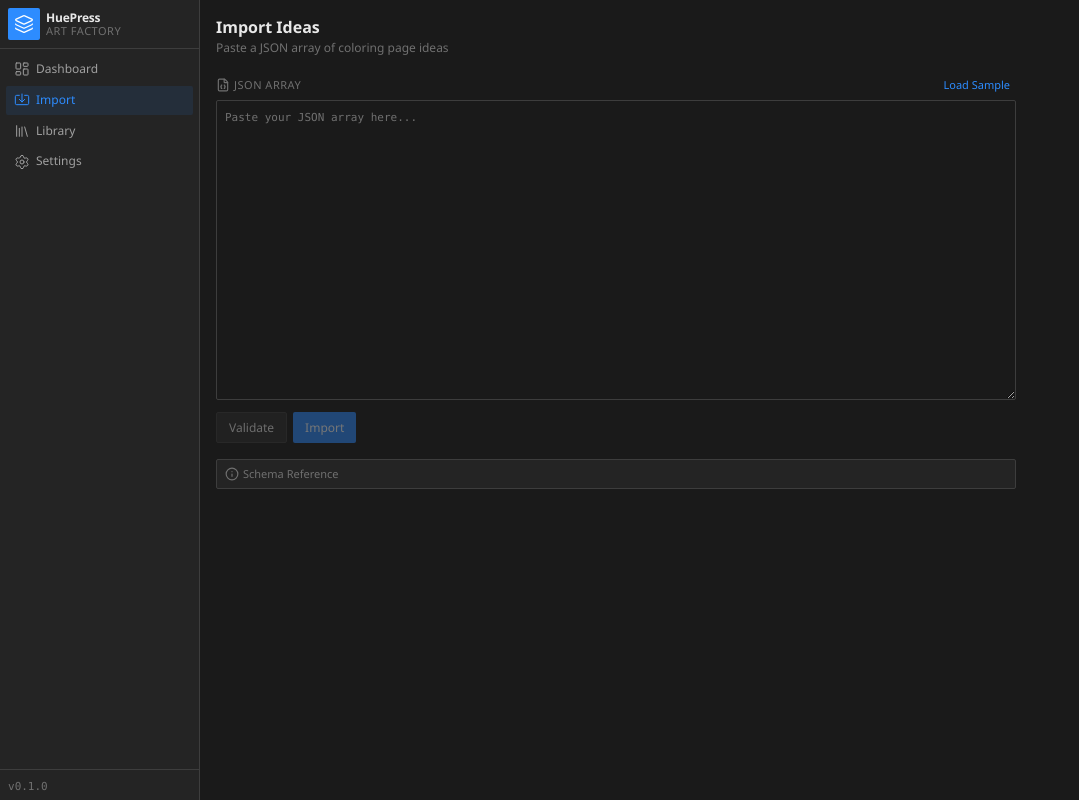
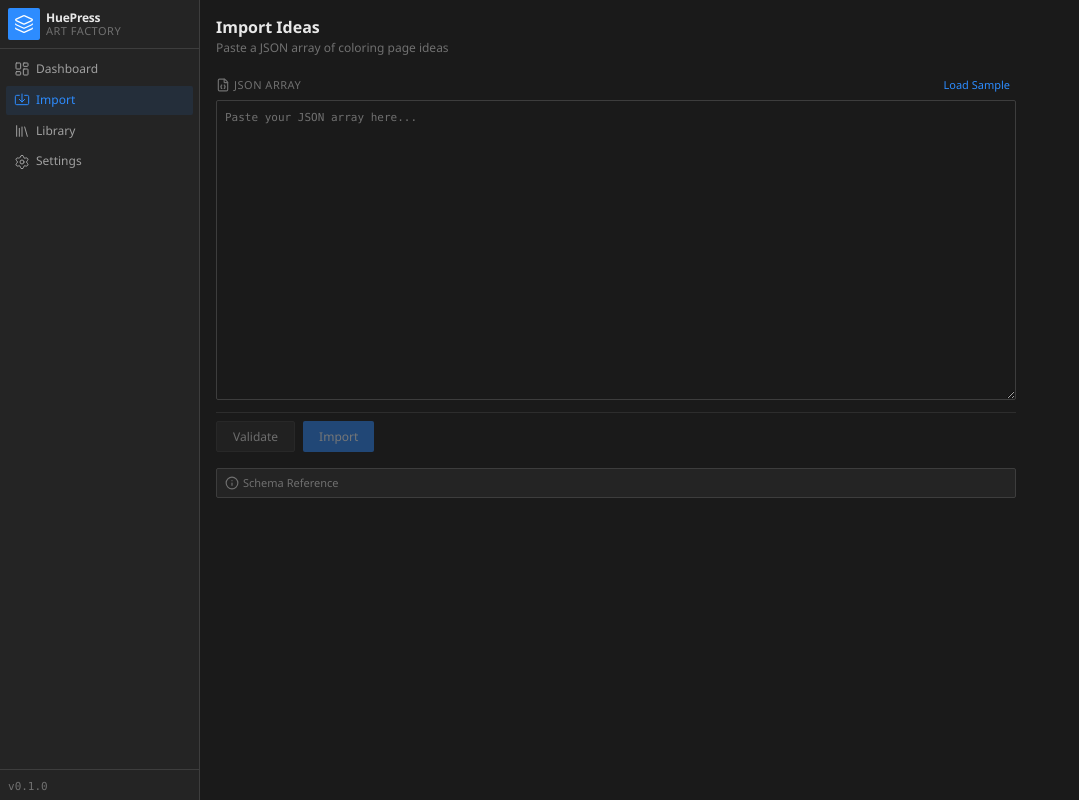
Before and after one commit to heymarcell/huepress-art-factory, a React (Vite) app: page /import in a window 1280 px wide. Shown: the whole page, without its empty margins (0-1079 px from the left). Built offline with nearby package versions, Linux system fonts and the light colour scheme.

Commit message:
fix: UI/UX improvements - grid sizing, button styling, lint cleanup

```diff
--- a/src/renderer/pages/Dashboard.module.css
+++ b/src/renderer/pages/Dashboard.module.css
@@ -83,7 +83,7 @@
 /* Stats Grid */
 .statsGrid {
   display: grid;
-  grid-template-columns: repeat(auto-fit, minmax(140px, 1fr));
+  grid-template-columns: repeat(6, 1fr);
   gap: var(--space-3);
 }
 
--- a/src/renderer/pages/Import.module.css
+++ b/src/renderer/pages/Import.module.css
@@ -166,13 +166,15 @@
 /* Actions */
 .actions {
   display: flex;
-  gap: var(--space-3);
+  gap: var(--space-4);
   margin-bottom: var(--space-6);
+  padding-top: var(--space-4);
+  border-top: 1px solid var(--color-border-subtle);
 }
 
 .btnSecondary,
 .btnPrimary {
-  padding: var(--space-3) var(--space-5);
+  padding: var(--space-3) var(--space-6);
   border-radius: var(--radius-sm);
   font-weight: 500;
   font-size: var(--text-sm);
--- a/src/renderer/pages/Library.module.css
+++ b/src/renderer/pages/Library.module.css
@@ -203,8 +203,8 @@
 /* Grid */
 .grid {
   display: grid;
-  grid-template-columns: repeat(auto-fill, minmax(280px, 1fr));
-  gap: var(--space-3);
+  grid-template-columns: repeat(auto-fill, minmax(320px, 1fr));
+  gap: var(--space-4);
 }
 
 /* Card */
@@ -269,6 +269,7 @@
   line-height: var(--leading-relaxed);
   display: -webkit-box;
   -webkit-line-clamp: 2;
+  line-clamp: 2;
   -webkit-box-orient: vertical;
   overflow: hidden;
 }
--- a/src/renderer/pages/Library.tsx
+++ b/src/renderer/pages/Library.tsx
@@ -7,7 +7,6 @@ import {
   RefreshCw,
   AlertCircle,
   Grid,
-  List,
 } from 'lucide-react';
 import type { Idea, IdeaStatus } from '../../shared/schemas';
 import { IdeaDetail } from '../components/IdeaDetail';
--- a/src/renderer/pages/Settings.tsx
+++ b/src/renderer/pages/Settings.tsx
@@ -15,7 +15,7 @@ export function Settings() {
   const queryClient = useQueryClient();
   const [apiKey, setApiKey] = useState('');
 
-  const { data: settings, isLoading: settingsLoading } = useQuery({
+  const { data: settings } = useQuery({
     queryKey: ['settings'],
     queryFn: async () => {
       const result = await window.huepress.settings.get();
```
